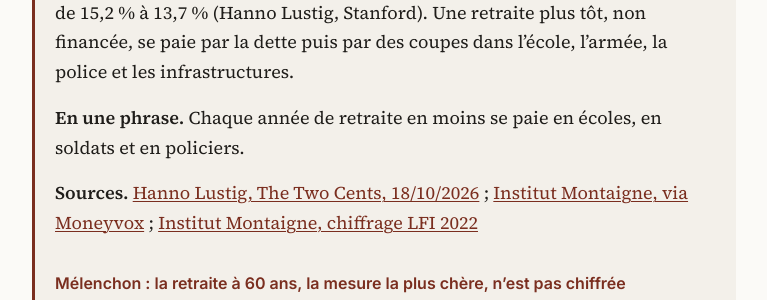
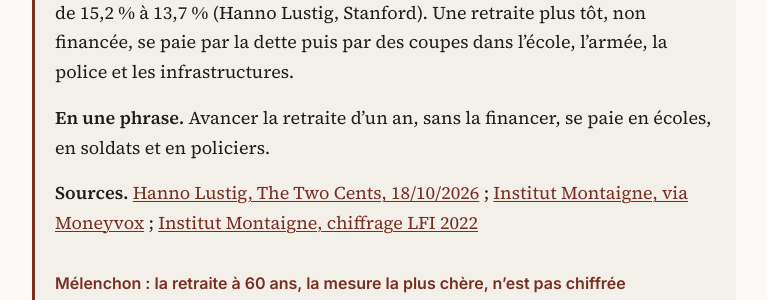
Before and after one commit to ajoly35/riposte-economique, a Jekyll site: the page built from index.md, in a window 1280 px wide and 900 px high, scrolled down 570 px. Shown: the part 155-455 px from the top of the window, without its empty margins (256-1023 px from the left). Built offline with Jekyll 4.4.1, drawn with Linux system fonts in a browser that asks for light colours; our own code applies the rules of GitHub Pages for plain Markdown files.

Commit message:
Riposte retraites : corriger la phrase inversée
Co-Authored-By: Claude Opus 5.5 <noreply@anthropic.com>

```diff
--- a/_includes/latest.md
+++ b/_includes/latest.md
@@ -6,7 +6,7 @@
 
 **Ce que disent les chiffres.** Revenir à 62 ans coûterait 26,5 à 34,7 Md€ par an, et le volet retraites de LFI, avec 60 ans, environ 86 Md€ par an selon l'Institut Montaigne. Ce coût s'ajoute à une tendance de trente ans : la protection sociale et la santé sont passées de 53,1 % des dépenses publiques en 1995 à 58,7 % en 2024, pendant que l'éducation, la défense et la sécurité tombaient de 15,2 % à 13,7 % (Hanno Lustig, Stanford). Une retraite plus tôt, non financée, se paie par la dette puis par des coupes dans l'école, l'armée, la police et les infrastructures.
 
-**En une phrase.** Chaque année de retraite en moins se paie en écoles, en soldats et en policiers.
+**En une phrase.** Avancer la retraite d'un an, sans la financer, se paie en écoles, en soldats et en policiers.
 
 **Sources.** [Hanno Lustig, The Two Cents, 18/10/2026](https://thetwocents.substack.com/p/the-french-state-crowded-out-by-government) ; [Institut Montaigne, via Moneyvox](https://www.moneyvox.fr/retraite/actualites/98707/abroger-la-reforme-des-retraites-et-le-depart-a-64-ans-combien-ca-coute) ; [Institut Montaigne, chiffrage LFI 2022](https://www.institutmontaigne.org/presidentielle-2022/jean-luc-melenchon/retablir-la-retraite-a-60-ans-apres-40-ans-annees-de-cotisation/)
 
```
